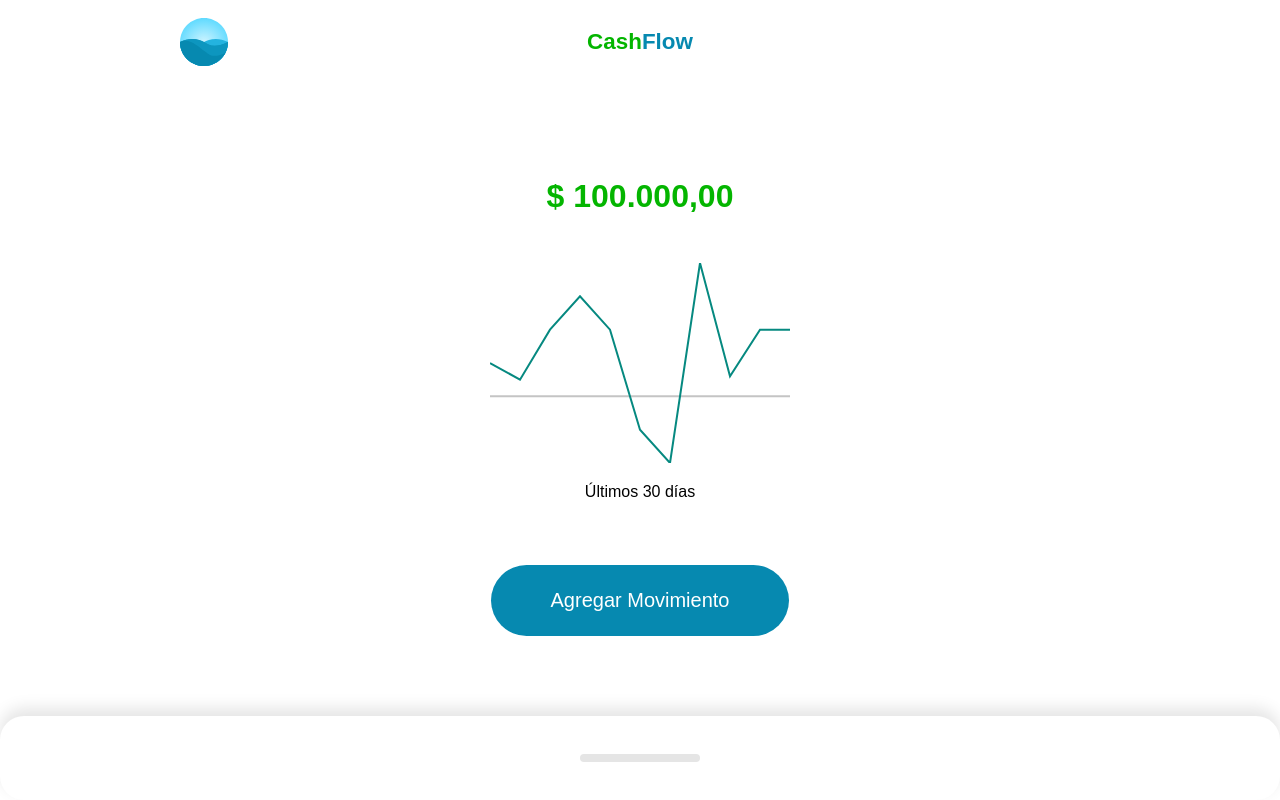
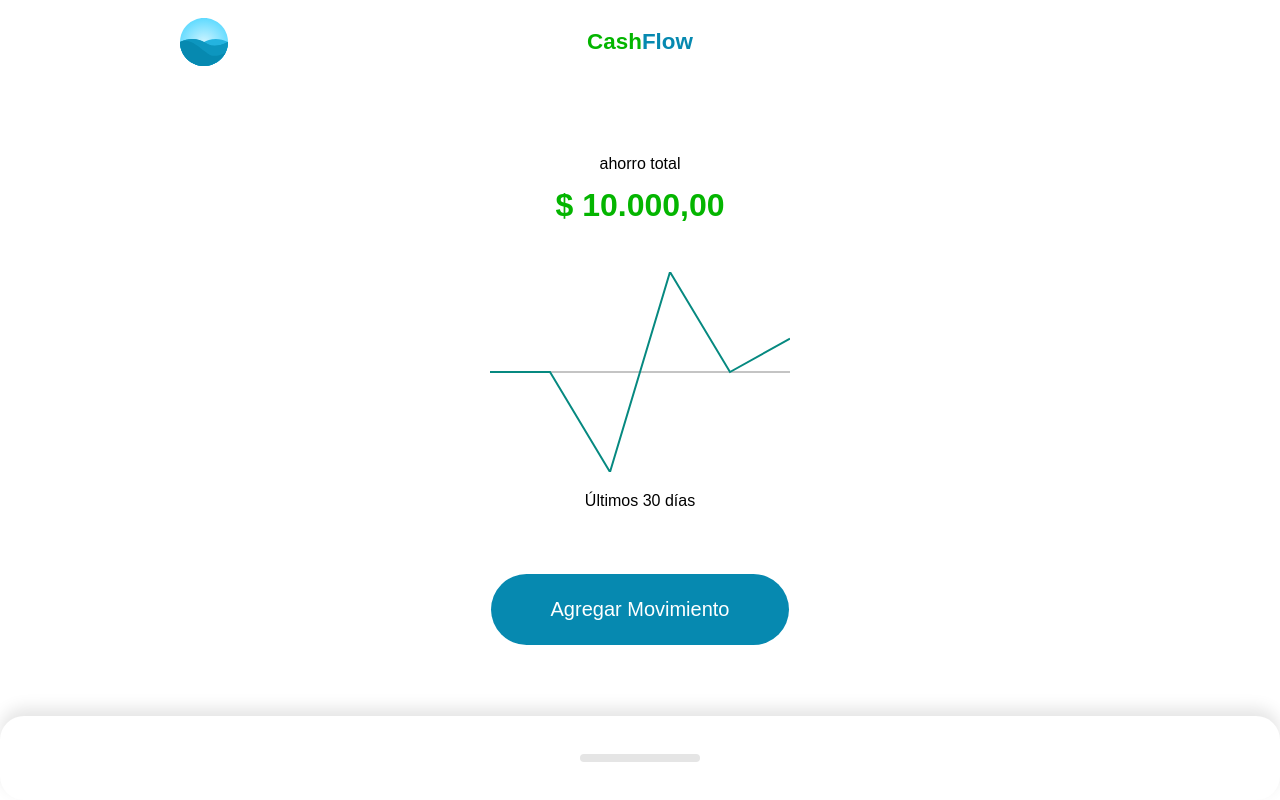
Before and after one commit to codigo-natural/Cashflow, a Vue app: page / in a window 1280 px wide. Built offline with nearby package versions, Linux system fonts and the light colour scheme.

Commit message:
feat 🎉  create data model

```diff
--- a/src/components/Home.vue
+++ b/src/components/Home.vue
@@ -5,8 +5,9 @@
     </template>
     <template #resume>
       <Resume
+        :total-label="'ahorro total'"
         :label="label"
-        :total-amount="100000"
+        :total-amount="10000"
         :amount="amount"
       >
         <template #graphic>
@@ -18,9 +19,7 @@
       </Resume>
     </template>
     <template #movements>
-      <Movements
-        :movements="movements"
-      />
+      <Movements :movements="movements" />
     </template>
   </Layout>
 </template>
@@ -46,58 +45,106 @@
       return {
         label: null,
         amount: null,
-        amounts: [50, 200, 300, 200, -100, -200, 400, 60, 200, 300 -100],
         movements: [
           {
             id: 1,
             title: "Movimiento",
             description: "Deposito de salario",
-          amount: "1000",
+            amount: 1000,
+            time: new Date("03-03-2024")
           },
           {
             id: 2,
             title: "Movimiento 1",
             description: "Deposito de honorarios",
-          amount: "500",
+            amount: 5000,
+            time: new Date("03-03-2024")
           },
           {
             id: 3,
             title: "Movimiento 3",
             description: "Comida",
-          amount: "-100",
+            amount: 3000,
+            time: new Date("03-03-2024")
           },
           {
             id: 4,
             title: "Movimiento 4",
             description: "Colegiatura",
-          amount: "1000",
+            amount: -1000,
+            time: new Date("03-03-2024")
           },
           {
             id: 5,
             title: "Movimiento 5",
             description: "Reparación equipo",
-          amount: "1000",
+            amount: 4000,
+            time: new Date("03-03-2024")
           },
           {
             id: 6,
             title: "Movimiento 6",
             description: "Reparación equipo",
-          amount: "1000",
+            amount: 2000,
+            time: new Date("03-03-2024")
           },
           {
             id: 7,
             title: "Movimiento 7",
             description: "Reparación equipo",
-          amount: "10000",
+            amount: -3000,
+            time: new Date("04-04-2024")
           },
           {
             id: 8,
             title: "Movimiento 8",
             description: "Reparación equipo",
-          amount: "1000",
+            amount: 6000,
+            time: new Date("04-04-2024")
+          },
+          {
+            id: 9,
+            title: "Movimiento 9",
+            description: "Reparación equipo",
+            amount: -3000,
+            time: new Date("04-04-2024")
+          },
+          {
+            id: 10,
+            title: "Movimiento 10",
+            description: "Reparación equipo",
+            amount: 1000,
+            time: new Date("04-04-2024")
+          },
+          {
+            id: 11,
+            title: "Movimiento 11",
+            description: "Reparación equipo",
+            amount: -4000,
+            time: new Date("04-04-2024")
           },
         ],
+      };
+    },
+    computed: {
+      amounts() {
+        const lastDays = this.movements
+          .filter(m => {
+            const today = new Date();
+            const oldDate = today.setDate(today.getDate() - 30);
+
+            return m.time > oldDate;
+          })
+          .map(m => m.amount);
+
+        return lastDays.map((m, i) => {
+          const lastMovements = lastDays.slice(0, i)
+
+          return lastMovements.reduce((suma, movement) => {
+            return suma + movement
+          }, 0)
+        });
       }
-    }
-  }
+    },
+  };
 </script>
--- a/src/components/Resume/Graphic.vue
+++ b/src/components/Resume/Graphic.vue
@@ -35,14 +35,14 @@
 </template>
 
 <script setup>
-  import { ref, toRefs, defineProps, computed } from 'vue';
+  import { ref, toRefs, defineProps, defineEmits, computed } from 'vue';
 
   const props = defineProps({
     amounts: {
       type: Array,
       default: () => [],
     }
-  })
+  });
 
   const { amounts } = toRefs(props)
 
@@ -57,33 +57,34 @@
   }
 
   const zero = computed(() => {
-    return amountToPixels(0)
-  })
+    return amountToPixels(0);
+  });
 
   const points = computed(() => {
-    const total = amounts.value.length
+    const total = amounts.value.length;
     return amounts.value.reduce((points, amount, i) => {
       const x = (300 / total) * (i + 1)
       const y = amountToPixels(amount)
-      return `${points} ${x},${y}`
-    }, "0, 100")
-  })
+      return `${points} ${x},${y}`;
+    }, "0, 100");
+  });
 
-  const showPointer = ref(false)
-  const pointer = ref(0)
+  const showPointer = ref(false);
+  const pointer = ref(0);
+
+  const emit = defineEmits(["select"])
 
   const tap = ({ target, touches }) => {
     showPointer.value = true;
     const elementWidth = target.getBoundingClientRect().width;
     const elementX = target.getBoundingClientRect().x;
-    const touchX = touches[0].clientX
-    pointer.value = ((touchX - elementX) * 300) / elementWidth
+    const touchX = touches[0].clientX;
+    pointer.value = ((touchX - elementX) * 300) / elementWidth;
   }
 
   const untap = () => {
     showPointer.value = false
   }
-
 </script>
 
 <style scoped>
```
Lines whose indentation alone changed are shown as unchanged.
